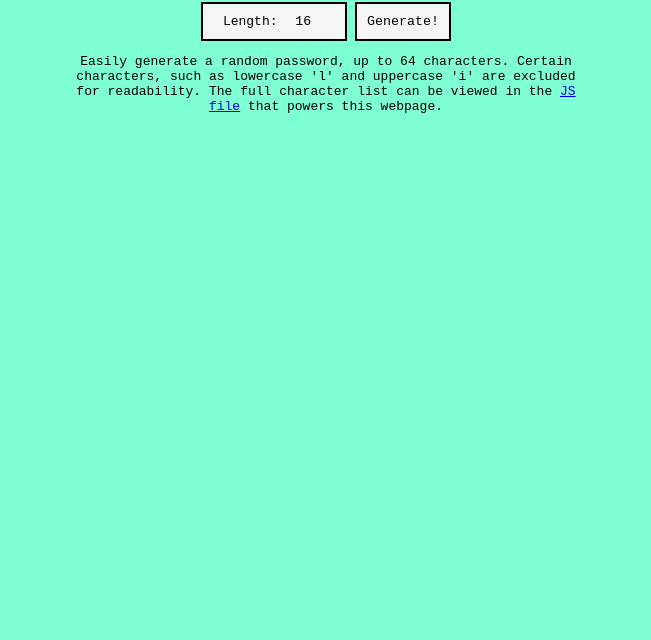
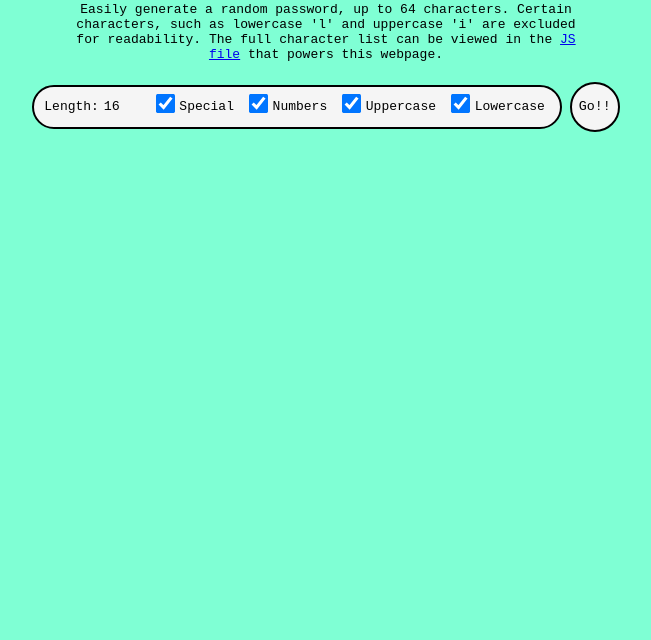
Before and after one commit to peterwroot/js-password-generator, a plain HTML site: page index.html in a window 1280 px wide. Shown: the part 160-800 px from the top of the page, without its empty margins (314-965 px from the left). Drawn offline with Linux system fonts and the light colour scheme.

Commit message:
added new features

```diff
--- a/css.css
+++ b/css.css
@@ -4,13 +4,18 @@ body{
     background-color: aquamarine;
 }
 button{
+    height: 50px;
+    width:50px;
+    line-height: 30px;
     font-family: monospace;
-    outline: none;
+    background-color: whitesmoke;
+    margin: 0px;
     border: 2px solid black;
-    background-color: whitesmoke;
-    padding: 10px;
-    margin: 0px;
+    border-radius: 50px;
+}
 
+button:active{
+    background-color: gainsboro;
 }
 
 #passwordLength{
@@ -19,22 +24,14 @@ button{
     background-color: whitesmoke;
     width: 5ch;
     margin: 0px;
-    padding: 10px;
-
+    margin-left: -5px;
 }
 
-
 #generatedPassword{
-
     font-family: monospace;
-    font-size: 14pt;
-    background-color: whitesmoke;
+    font-weight: 100;
     text-align: center;
-    border: 2px solid black;
-    padding: 8px;
     display: none;
-    padding-left: 20px;
-    padding-right: 20px;
 }
 
 #mainBody{
@@ -46,16 +43,37 @@ button{
 }
 
 #inputContainer{
-    text-align: center;
+
+    padding: 20px;
+
 }
-#lengthContainerInner{
+#inputContainerInner{
     display: inline-block;
     background-color: whitesmoke;
     border: 2px solid black;
-    padding-left: 20px;
+    border-radius: 25px;
+    padding-left: 10px;
+    padding-right: 10px;
+    height: 40px;
+    line-height: 30px;
+}
+
+#lengthContainer{
+    display: inline-block;
 }
 
 p{
     display: inline-block;
     max-width: 500px;
+    margin: 0;
 }
+
+.checkboxContainer{
+    display: inline-block;
+    padding: 5px;
+}
+
+.checkbox{
+    transform: scale(1.5);
+    margin: 0px;
+}
--- a/index.html
+++ b/index.html
@@ -9,24 +9,48 @@
 
             <h2>Simple JS Password Generator</h2>
 
+             <p>Easily generate a random password, up to 64 characters. Certain characters, such as lowercase 'l' and uppercase 'i' are excluded for readability. The full character list can be viewed in the <a href="script.js">JS file</a> that powers this webpage. </p>
+
 
             <div id="inputContainer">
-                <div id="lengthContainer">
-                    <div id="lengthContainerInner">
+                <div id="inputContainerInner">
+                    <div id="lengthContainer">
                         <label for="passwordLength">Length: </label>
-                        <input id="passwordLength" type="number" name="Length" max="64">
+                        <input id="passwordLength" type="number" name="Length" max="64" min="1">
                     </div>
-                    <button onclick="GeneratePassword()">Generate!</button>
+
+                    <div class="checkboxContainer">
+                        <input class="checkbox" id="specialCheckbox" type="checkbox">
+                        <label for="specialCheckbox">Special</label>
+                    </div>
+
+                    <div class="checkboxContainer">
+                        <input class="checkbox" id="numberCheckbox" type="checkbox">
+                        <label for="numberCheckbox">Numbers</label>
+                    </div>
+
+                    <div class="checkboxContainer">
+                        <input class="checkbox" id="uppercaseCheckbox" type="checkbox">
+                        <label for="uppercaseCheckbox">Uppercase</label>
+                    </div>
+
+                    <div class="checkboxContainer">
+                        <input class="checkbox" id="lowercaseCheckbox" type="checkbox">
+                        <label for="lowercaseCheckbox">Lowercase</label>
+                    </div>
+
+
                 </div>
 
+                   <button onclick="generatePassword()">Go!!</button>
             </div>
 
 
             <div id="passwordContainer">
-                <p id="generatedPassword"></p>
+                <h1 id="generatedPassword"></h1>
             </div>
 
-            <p>Easily generate a random password, up to 64 characters. Certain characters, such as lowercase 'l' and uppercase 'i' are excluded for readability. The full character list can be viewed in the <a href="script.js">JS file</a> that powers this webpage. </p>
+
 
         </div>
 
--- a/script.js
+++ b/script.js
@@ -1,8 +1,94 @@
-/*Set the initial value for the password length.*/
+/*Set the initial value for the password length. */
 document.getElementById("passwordLength").value = "16";
 
-/* Array containing all acceptable characters. Excluded: I/i O/o S/s L/l */
-var acceptableCharacters = [
+/*Sets all the option checkboxes to be checked by default. */
+document.getElementById("specialCheckbox").checked = true;
+document.getElementById("numberCheckbox").checked = true;
+document.getElementById("uppercaseCheckbox").checked = true;
+document.getElementById("lowercaseCheckbox").checked = true;
+
+/* Creates an empty array for each type of character - Uppercase, Lowercase, Numeric, and Special. */
+
+var chars_Numeric = [];
+var chars_Special = [];
+var chars_Lower = [];
+var chars_Upper = [];
+
+/* Main function for generating the password. */
+function generatePassword() {
+
+    /* gets the status of the four option checkboxes. */
+    var useSpecial = document.getElementById("specialCheckbox");
+    var useNumbers = document.getElementById("numberCheckbox");
+    var useUpper = document.getElementById("uppercaseCheckbox");
+    var useLower = document.getElementById("lowercaseCheckbox");
+
+    /* for each checkbox, check if it is checked. If so, populate the array with the chosen characters. */
+    /* If the box is not checked, blank out the particular array.*/
+    if (useSpecial.checked === true) {
+        chars_Special = [
+            "!",
+            "£",
+            "$",
+            "%",
+            "&",
+            "*",
+            "@",
+            "?",
+            "#"
+        ];
+    } else {
+        chars_Special = [];
+    }
+
+    if (useNumbers.checked === true) {
+        chars_Numeric = [
+            "0",
+            "1",
+            "2",
+            "3",
+            "4",
+            "5",
+            "6",
+            "7",
+            "8",
+            "9"
+        ];
+    } else {
+        chars_Numeric = [];
+    }
+
+    if (useLower.checked === true) {
+        chars_Lower = [
+            "a",
+            "b",
+            "c",
+            "d",
+            "e",
+            "f",
+            "g",
+            "h",
+            "j",
+            "k",
+            "m",
+            "n",
+            "p",
+            "q",
+            "r",
+            "t",
+            "u",
+            "v",
+            "w",
+            "x",
+            "y",
+            "z"
+        ];
+    } else {
+        chars_Lower = [];
+    }
+
+    if (useUpper.checked === true) {
+        chars_Upper = [
             "A",
             "B",
             "C",
@@ -24,52 +110,14 @@ var acceptableCharacters = [
             "W",
             "X",
             "Y",
-    "Z",
-    "a",
-    "b",
-    "c",
-    "d",
-    "e",
-    "f",
-    "g",
-    "h",
-    "j",
-    "k",
-    "m",
-    "n",
-    "p",
-    "q",
-    "r",
-    "t",
-    "u",
-    "v",
-    "w",
-    "x",
-    "y",
-    "z",
-    "0",
-    "1",
-    "2",
-    "3",
-    "4",
-    "5",
-    "6",
-    "7",
-    "8",
-    "9",
-    "!",
-    "£",
-    "$",
-    "%",
-    "&",
-    "*",
-    "@",
-    "?",
-    "#",
+            "Z"
         ];
+    } else {
+        chars_Upper = [];
+    }
 
-/* Main function for generating the password. */
-function GeneratePassword() {
+    /* Concatenate the four arrays into a single array*/
+    var charsToUse = chars_Special.concat(chars_Numeric).concat(chars_Upper).concat(chars_Lower);
 
     /* Variable containing the user's chosen password length. */
     var passwordLength = document.getElementById("passwordLength").value;
@@ -77,13 +125,16 @@ function GeneratePassword() {
     /* Creates the variable for the password. */
     var generatedPassword = "";
 
-    /* For each character in the password, loops through the acceptableCharacters array and picks a random value, and adds it to the generatedPassword variable. */
-    for (i = 0; i < passwordLength; i++){
-        var getRandomCharacterFromAcceptableCharacterList = acceptableCharacters[Math.floor(Math.random() * acceptableCharacters.length)];
-        generatedPassword += getRandomCharacterFromAcceptableCharacterList
+    /* For each character in the password, loops through the charsToUse array and picks a random value, and adds it to the generatedPassword variable. */
+    for (i = 0; i < passwordLength; i++) {
+        var getRandomCharacterFromAcceptableCharacterList = charsToUse[Math.floor(Math.random() * charsToUse.length)];
+        generatedPassword += getRandomCharacterFromAcceptableCharacterList;
     }
-
+    console.log(charsToUse)
+    /* Only generates a password if at least one of the four checkboxes are checked. */
     /* Displays the generated password on-screen and makes the paragraph that displays it visible. */
+    if (charsToUse != "") {
         document.getElementById("generatedPassword").innerHTML = generatedPassword;
         document.getElementById("generatedPassword").style.display = "inline-block";
     }
+}
```
Also changed, not shown: images/simple-js-password-gen-new.png (added). Lines whose indentation alone changed are shown as unchanged.
